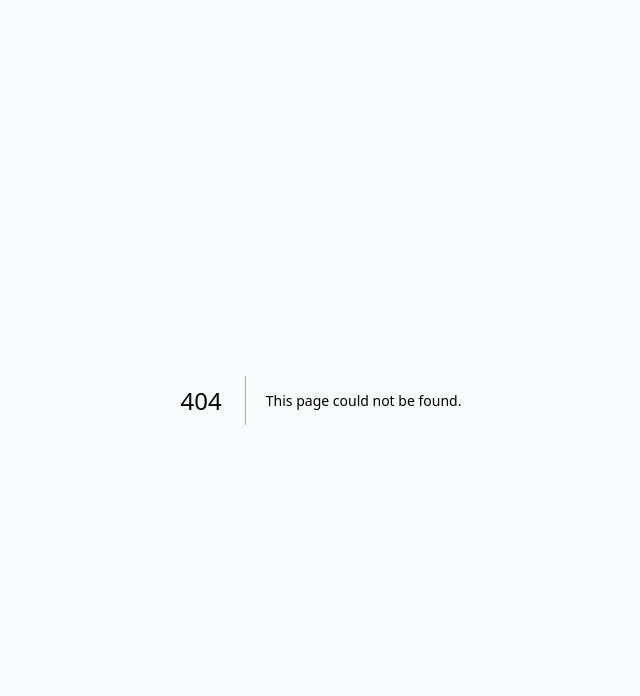
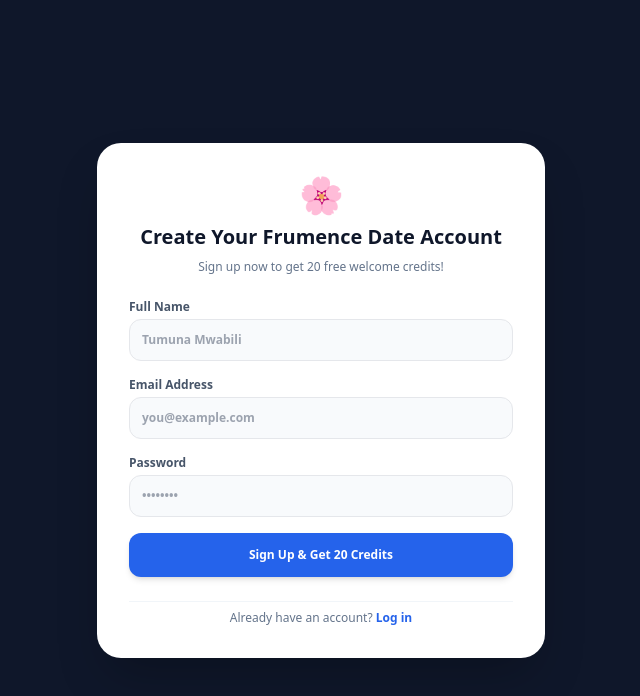
Before and after one commit to Tumuna-max/sturdy-funicular, a Next.js app: page /signup in a window 1280 px wide. Before the commit this address had no page. Shown: the top 696 px of the page, without its empty margins (319-959 px from the left). Built offline with nearby package versions, Linux system fonts and the light colour scheme.

Commit message:
Create page.js

```diff
--- /dev/null
+++ b/app/signup/page.js
@@ -0,0 +1,94 @@
+'use client';
+
+import { useState } from 'react';
+import { useRouter } from 'next/navigation';
+
+export default function SignUpPage() {
+  const router = useRouter();
+  const [name, setName] = useState('');
+  const [email, setEmail] = useState('');
+  const [password, setPassword] = useState('');
+  const [loading, setLoading] = useState(false);
+
+  const handleSignUp = (e) => {
+    e.preventDefault();
+    setLoading(true);
+
+    localStorage.setItem('user_name', name);
+    localStorage.setItem('user_email', email);
+    localStorage.setItem('frumence_client_uuid', 'client_' + crypto.randomUUID());
+    localStorage.setItem('user_credits', '20'); // Free 20 welcome credits
+
+    setTimeout(() => {
+      setLoading(false);
+      router.push('/');
+    }, 800);
+  };
+
+  return (
+    <div className="flex h-screen bg-slate-900 text-slate-800 items-center justify-center p-4 font-sans">
+      <div className="bg-white rounded-3xl p-8 max-w-md w-full shadow-2xl space-y-6">
+        <div className="text-center space-y-2">
+          <span className="text-4xl">🌸</span>
+          <h1 className="text-xl font-black text-slate-900">Create Your Frumence Date Account</h1>
+          <p className="text-xs text-slate-500">Sign up now to get 20 free welcome credits!</p>
+        </div>
+
+        <form onSubmit={handleSignUp} className="space-y-4">
+          <div>
+            <label className="block text-xs font-bold text-slate-600 mb-1">Full Name</label>
+            <input
+              type="text"
+              value={name}
+              onChange={(e) => setName(e.target.value)}
+              placeholder="Tumuna Mwabili"
+              className="w-full border p-3 rounded-xl text-xs outline-none bg-slate-50 font-semibold focus:border-blue-600"
+              required
+            />
+          </div>
+
+          <div>
+            <label className="block text-xs font-bold text-slate-600 mb-1">Email Address</label>
+            <input
+              type="email"
+              value={email}
+              onChange={(e) => setEmail(e.target.value)}
+              placeholder="you@example.com"
+              className="w-full border p-3 rounded-xl text-xs outline-none bg-slate-50 font-semibold focus:border-blue-600"
+              required
+            />
+          </div>
+
+          <div>
+            <label className="block text-xs font-bold text-slate-600 mb-1">Password</label>
+            <input
+              type="password"
+              value={password}
+              onChange={(e) => setPassword(e.target.value)}
+              placeholder="••••••••"
+              className="w-full border p-3 rounded-xl text-xs outline-none bg-slate-50 font-semibold focus:border-blue-600"
+              required
+            />
+          </div>
+
+          <button
+            type="submit"
+            disabled={loading}
+            className="w-full bg-blue-600 hover:bg-blue-700 text-white font-bold text-xs py-3.5 rounded-xl transition cursor-pointer shadow-md"
+          >
+            {loading ? 'Creating Account...' : 'Sign Up & Get 20 Credits'}
+          </button>
+        </form>
+
+        <div className="text-center pt-2 border-t border-slate-100">
+          <p className="text-xs text-slate-500">
+            Already have an account?{' '}
+            <button onClick={() => router.push('/login')} className="text-blue-600 font-bold hover:underline cursor-pointer">
+              Log in
+            </button>
+          </p>
+        </div>
+      </div>
+    </div>
+  );
+}
```
